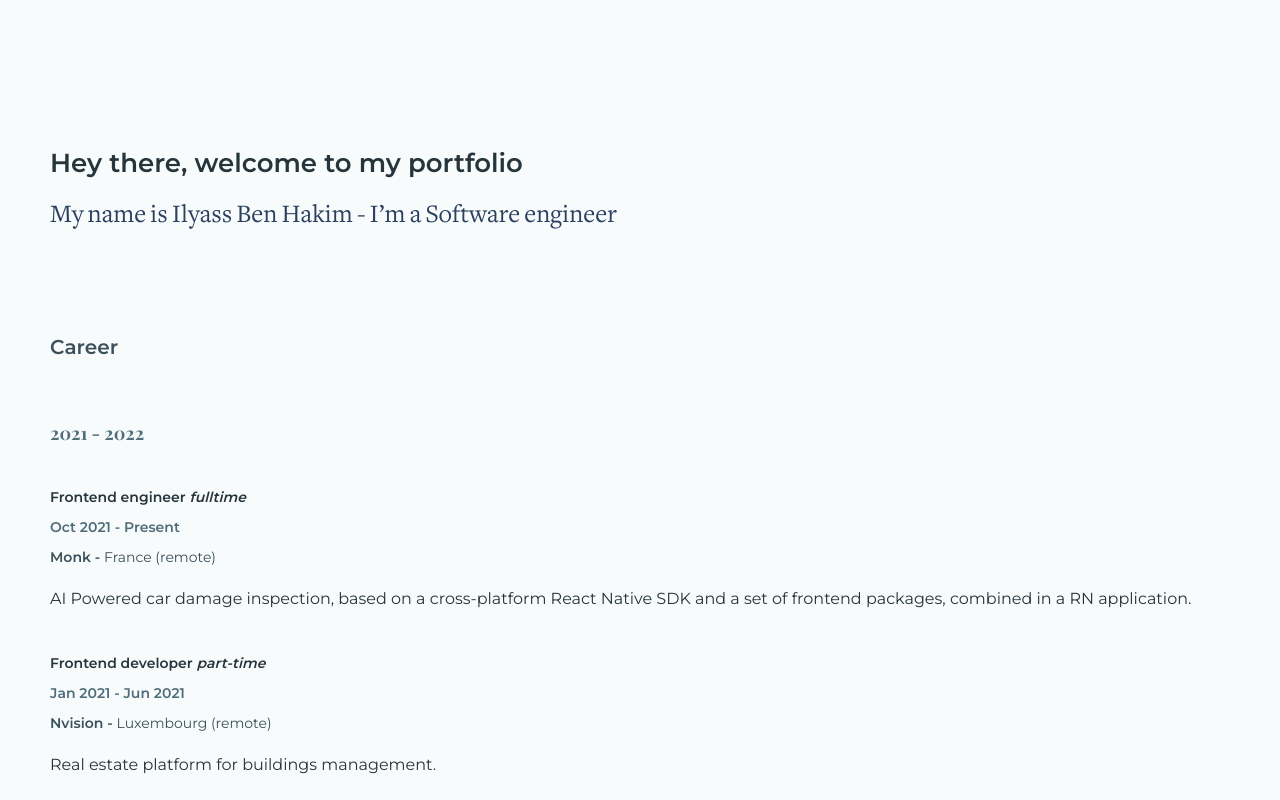
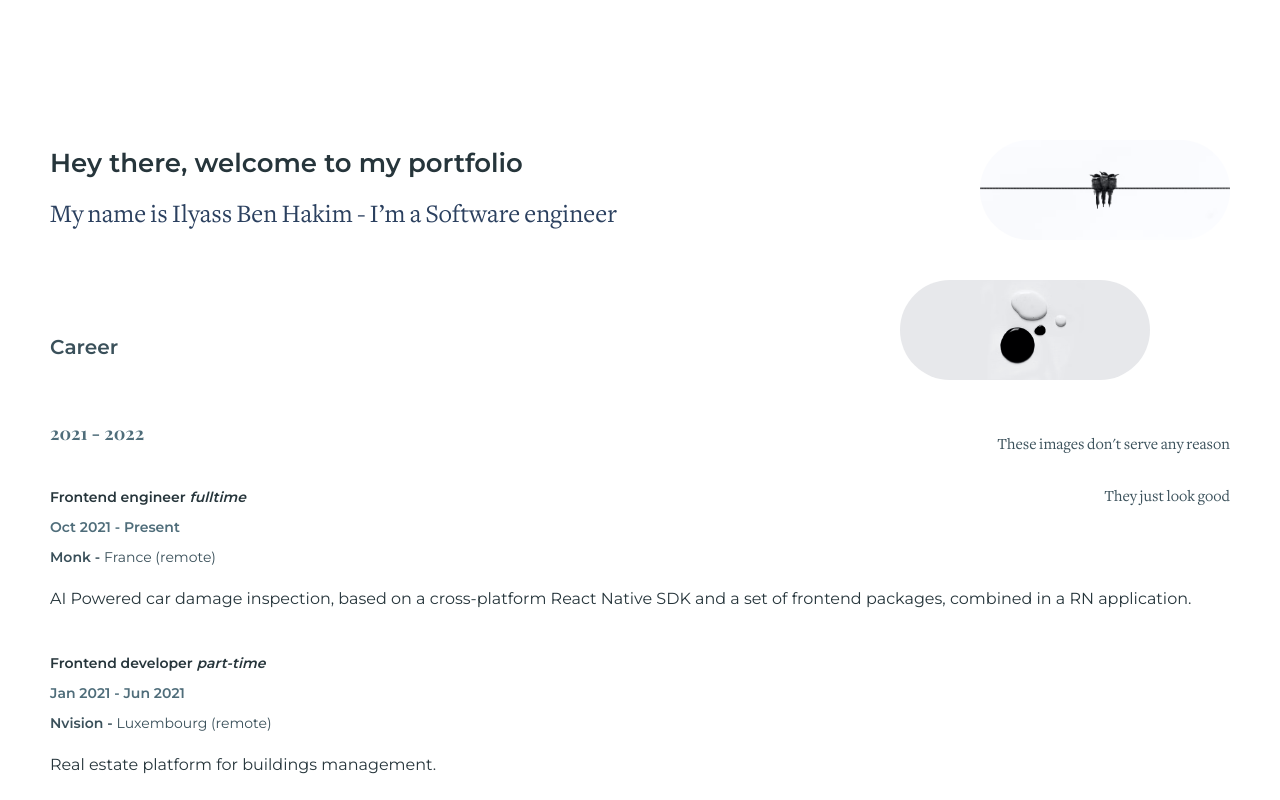
Before and after one commit to BenHakimIlyass/portfolio, a Next.js app: page / in a window 1280 px wide. Shown: the top 800 px of the page. Built offline with nearby package versions, Linux system fonts and the light colour scheme.

Commit message:
Added hero images

```diff
--- a/kit/typo.tsx
+++ b/kit/typo.tsx
@@ -10,6 +10,7 @@ const typoVariants = {
   p: 'font-montserrat font-regular text-paragraph ',
   small: 'font-montserrat font-regular text-small ',
   smallSemibold: 'font-montserrat font-semibold text-small ',
+  smallFreightText: 'font-freight_text font-regular text-paragraph ',
 }
 
 type Props = {
--- a/pages/index.tsx
+++ b/pages/index.tsx
@@ -6,16 +6,41 @@ import Typo from '../kit/typo'
 import Stack from '../kit/stack'
 import Career from '../components/career'
 import Education from '../components/education'
+import Image from 'next/image'
 
 const Home: NextPage = () => {
   return (
-    <div className="flex w-full flex-1 flex-col py-140 sm:px-18 md:px-40 bg-slate-100 h-fit">
+    <div className="flex w-full flex-1 flex-col py-140 xs:px-18 md:px-40 h-fit">
       <Head>
         <title>{"Ilyass's"} portfolio</title>
         <link rel="icon" href="/favicon.ico" />
       </Head>
 
-      <div className="w-full max-w-md flex-1 flex-col m-auto">
+      <div className="w-full max-w-md flex-1 flex-col m-auto relative">
+        <Stack className="gap-40 absolute right-0 top-0 xs:hidden lg:flex">
+          <div className="w-250 h-100 ml-80 relative">
+            <Image
+              objectFit="cover"
+              layout="fill"
+              className="rounded-xl"
+              src="/images/birds.png"
+              alt="Useless birds"
+            />
+          </div>
+          <div className="w-250 h-100 relative">
+            <Image
+              objectFit="cover"
+              layout="fill"
+              className="rounded-xl"
+              src="/images/paint.png"
+              alt="Useless paint drop"
+            />
+          </div>
+          <Typo variant="smallFreightText" className="text-right text-grey-400 leading-7">
+            These images {"don't"} serve any reason
+            <div>They just look good</div>
+          </Typo>
+        </Stack>
         {/* layout */}
         <Stack className="gap-100">
           <header>
--- a/tailwind.config.js
+++ b/tailwind.config.js
@@ -6,6 +6,7 @@ module.exports = {
   ],
   theme: {
     screens: {
+      xs: '0px',
       sm: '480px',
       md: '768px',
       lg: '1180px',
@@ -92,6 +93,7 @@ module.exports = {
         '80': '80px',
         '100': '100px',
         '140': '140px',
+        '250': '250px'
       },
       lineHeight: {
         '1': '47px',
@@ -100,6 +102,7 @@ module.exports = {
         '4': '24px',
         '5': '24px',
         '6': '24px',
+        '7': '52px',
       },
       borderRadius: {
         'xl': '84px',
```
Also changed, not shown: public/images/birds.png (added), public/images/paint.png (added).
